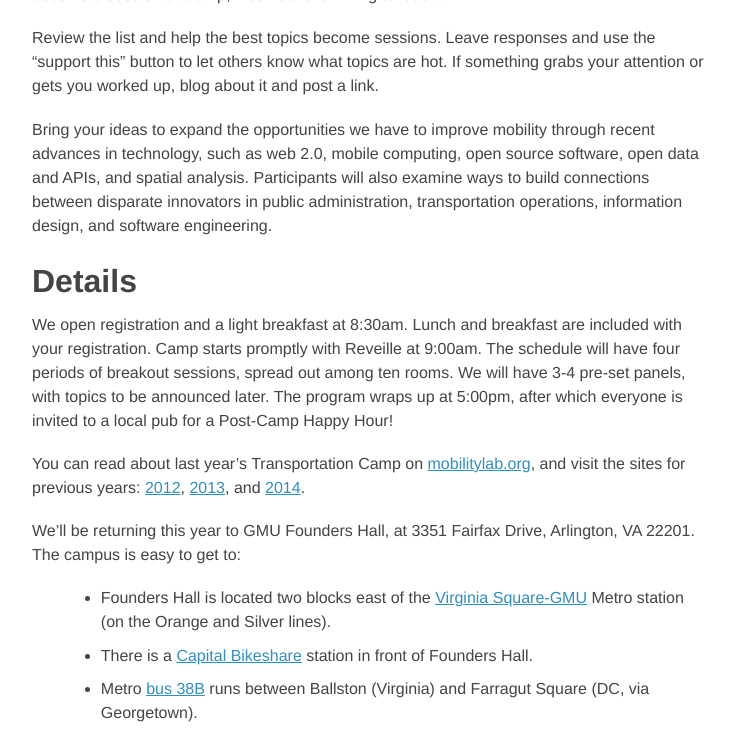
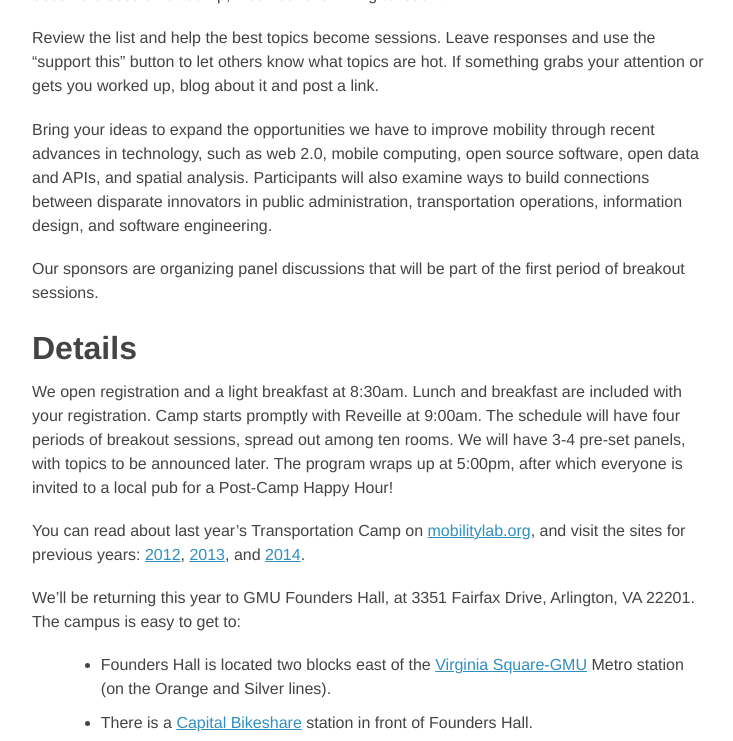
Before and after one commit to transpocamp/transportationcamp.org, a Jekyll site: the page built from events/dc-2015/index.markdown, in a window 1280 px wide and 900 px high, scrolled down 1045 px, cut to the strip 0-741 px from the top of the window. Shown: the whole strip, without its empty margins (272-1005 px from the left). Built offline with Jekyll 4.4.1, drawn with Linux system fonts in a browser that asks for light colours; nearby versions of some CDN libraries; Markdown is read by kramdown in place of the engine named in the settings.

Commit message:
added para about panel discussions

```diff
--- a/events/dc-2015/index.markdown
+++ b/events/dc-2015/index.markdown
@@ -29,6 +29,8 @@
 
 Bring your ideas to expand the opportunities we have to improve mobility through recent advances in technology, such as web 2.0, mobile computing, open source software, open data and APIs, and spatial analysis. Participants will also examine ways to build connections between disparate innovators in public administration, transportation operations, information design, and software engineering.
 
+Our sponsors are organizing panel discussions that will be part of the first period of breakout sessions.
+
 ## Details
 We open registration and a light breakfast at 8:30am. Lunch and breakfast are included with your registration. Camp starts promptly with Reveille at 9:00am. The schedule will have four periods of breakout sessions, spread out among ten rooms. We will have 3-4 pre-set panels, with topics to be announced later. The program wraps up at 5:00pm, after which everyone is invited to a local pub for a Post-Camp Happy Hour!
 
```
